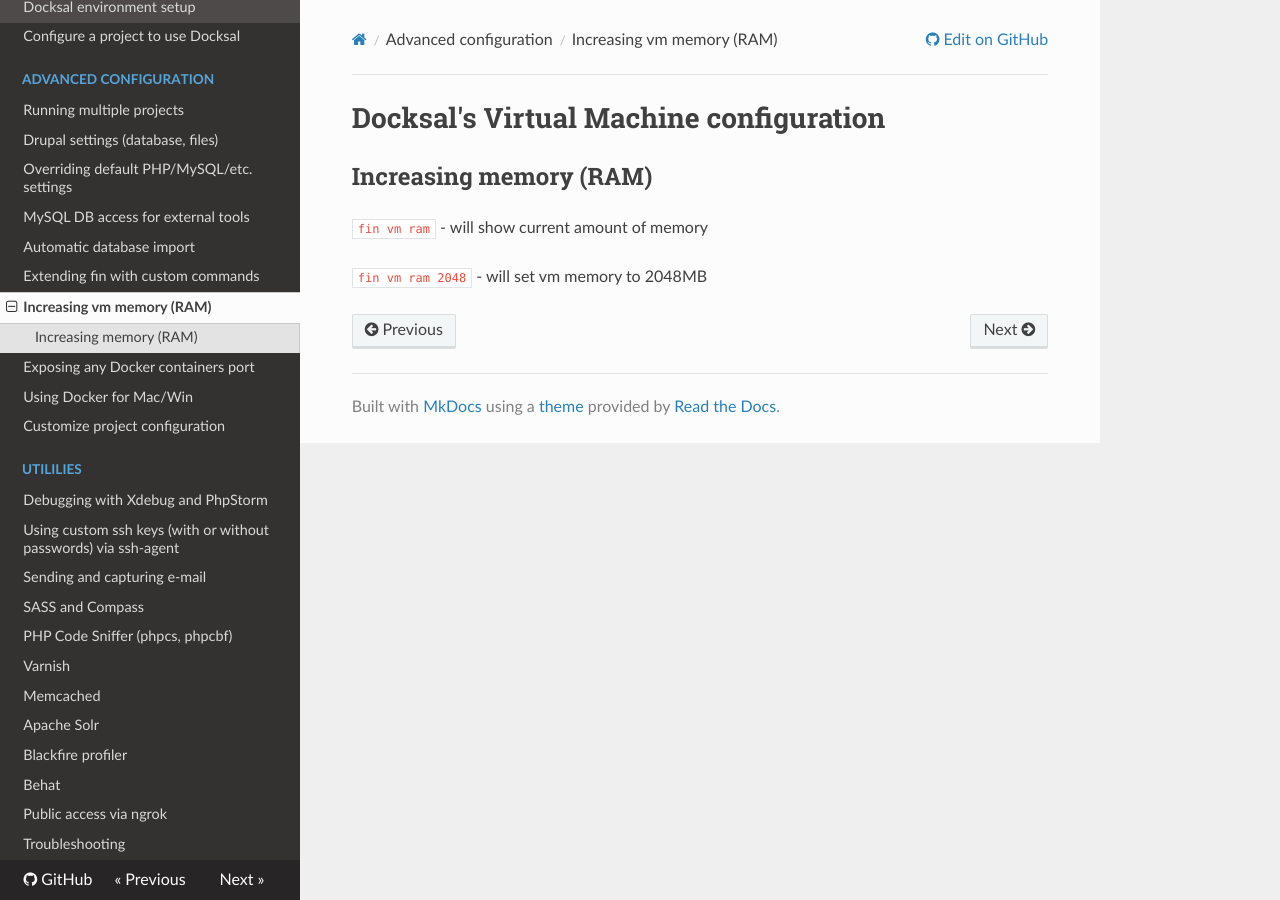
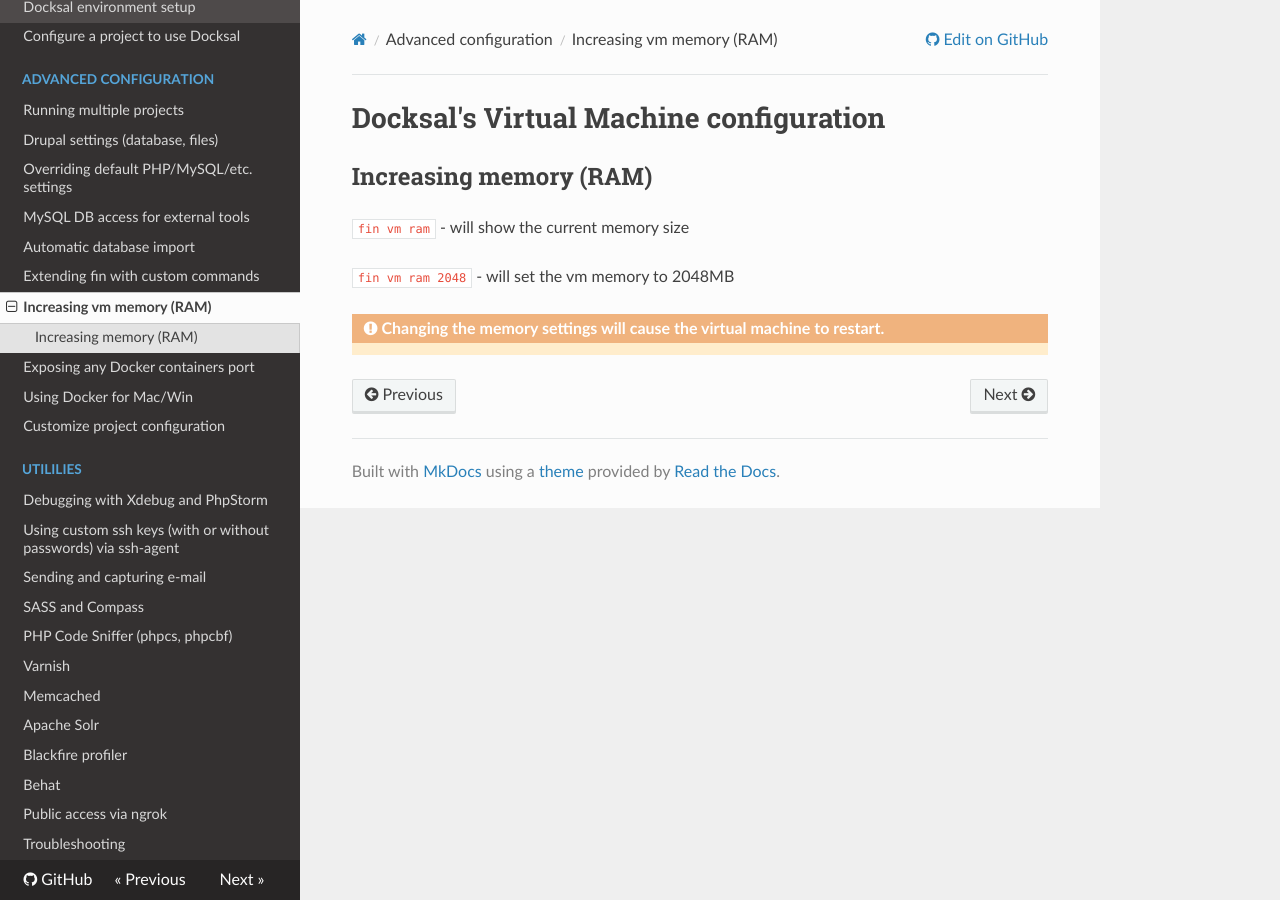
Before and after one commit to docksal/docksal, an MkDocs documentation site: the page built from docs/vm.md, in a window 1280 px wide. Built offline with MkDocs 1.6.1, drawn with Linux system fonts in a browser that asks for light colours; nearby versions of some CDN libraries; old or Windows-style settings are respelled for this version of MkDocs.

Commit message:
Updates to vm doc

```diff
--- a/docs/vm.md
+++ b/docs/vm.md
@@ -2,6 +2,8 @@
 
 ## Increasing memory (RAM)
 
-`fin vm ram` - will show current amount of memory
+`fin vm ram` - will show the current memory size
 
-`fin vm ram 2048` - will set vm memory to 2048MB
+`fin vm ram 2048` - will set the vm memory to 2048MB
+
+!!! warning "Changing the memory settings will cause the virtual machine to restart."
```
